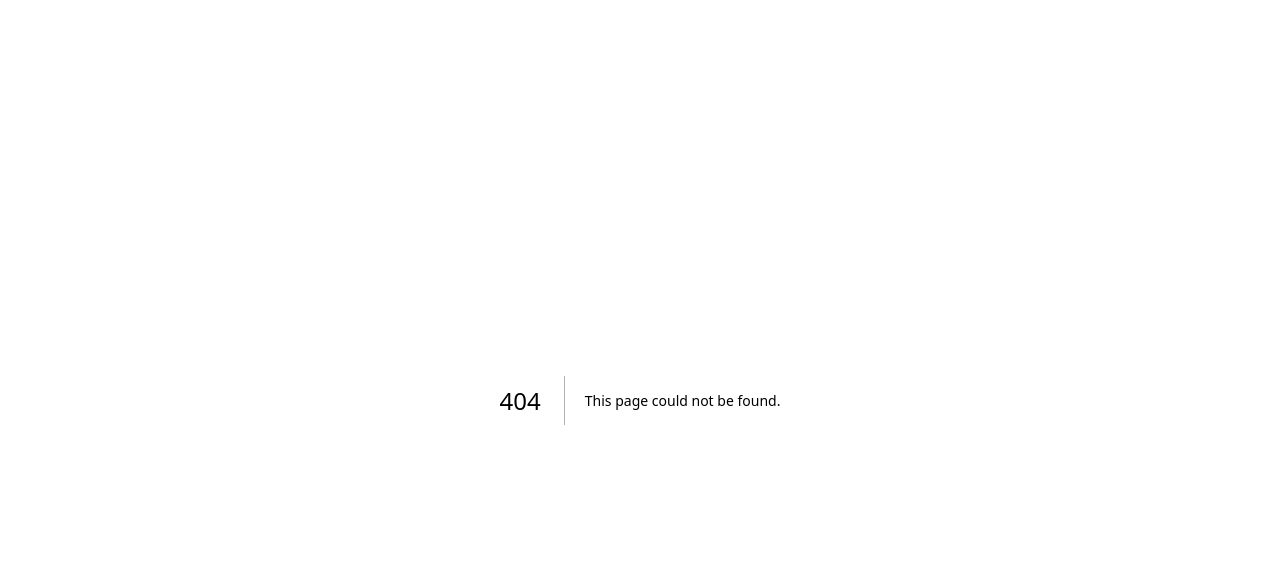
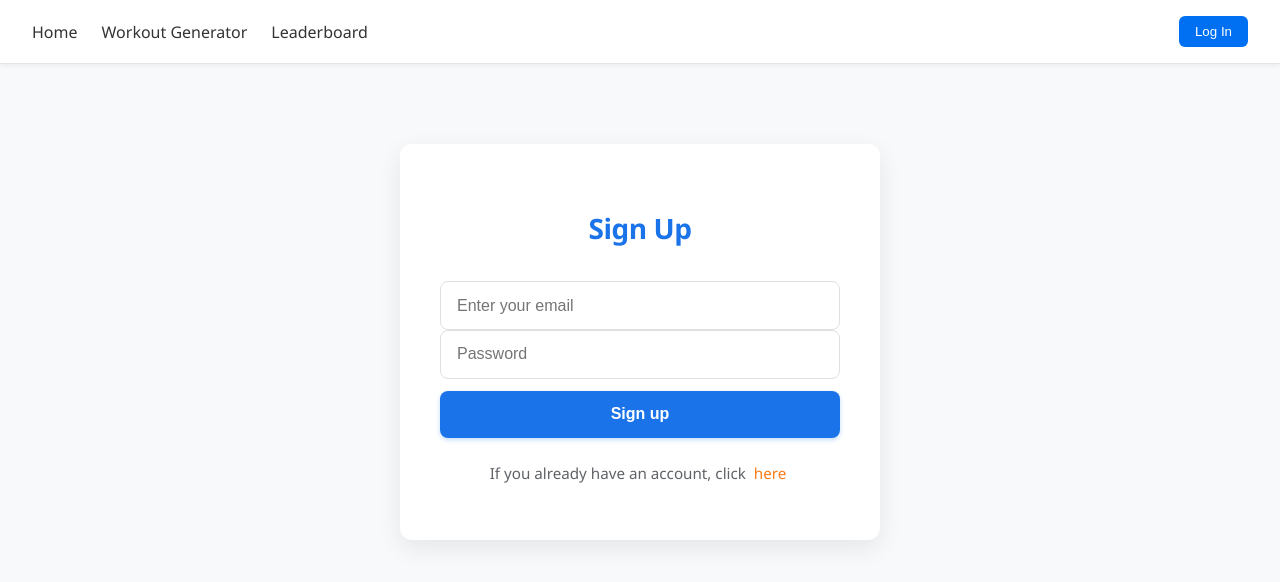
Before and after one commit to Aaru5h/FitLeague, a Next.js app: page /auth/signup in a window 1280 px wide. Before the commit this address had no page. Shown: the top 582 px of the page. Built offline with nearby package versions, Linux system fonts and the light colour scheme.

Commit message:
Added Login and Sign up pages

```diff
--- /dev/null
+++ b/src/app/auth/login/styles.css
@@ -0,0 +1,91 @@
+body {
+    background-color: #F8F9FA;
+    margin: 0;
+    font-family: 'Segoe UI', 'Roboto', 'Helvetica Neue', sans-serif;
+    color: #3C4043;
+    line-height: 1.5;
+  }
+
+  .login-container {
+    max-width: 400px;
+    margin: 5rem auto;
+    padding: 2.5rem;
+    background-color: white;
+    border-radius: 12px;
+    box-shadow: 0 8px 24px rgba(0, 0, 0, 0.08);
+  }
+
+  .login-heading {
+    text-align: center;
+    margin-bottom: 2rem;
+    font-size: 1.75rem;
+    font-weight: 600;
+    color: #1A73E8;
+    letter-spacing: -0.5px;
+  }
+
+
+  input {
+    width: 100%;
+    padding: 0.9rem 1rem;
+    background-color: #FFFFFF;
+    border: 1.5px solid #E0E0E0;
+    border-radius: 8px;
+    font-size: 1rem;
+    color: #3C4043;
+    transition: all 0.2s ease;
+    box-sizing: border-box;
+  }
+
+  input:focus {
+    outline: none;
+    border-color: #1A73E8;
+    background-color: #F8F9FA;
+    box-shadow: 0 0 0 3px rgba(26, 115, 232, 0.15);
+  }
+
+  .login-button {
+    width: 100%;
+    padding: 0.9rem;
+    margin-top: 0.75rem;
+    background-color: #1A73E8;
+    color: white;
+    border: none;
+    border-radius: 8px;
+    font-size: 1rem;
+    font-weight: 600;
+    cursor: pointer;
+    transition: all 0.2s ease;
+    box-shadow: 0 2px 4px rgba(26, 115, 232, 0.25);
+  }
+
+  .login-button:hover {
+    background-color: #1558b0;
+    transform: translateY(-1px);
+    box-shadow: 0 4px 8px rgba(26, 115, 232, 0.3);
+  }
+
+  .login-button:active {
+    transform: translateY(0);
+    box-shadow: 0 1px 2px rgba(26, 115, 232, 0.25);
+  }
+
+  .login-footer {
+    text-align: center;
+    margin-top: 1.5rem;
+    font-size: 0.95rem;
+    color: #5F6368;
+  }
+
+  .signup-link {
+    color: #FA7B17;
+    text-decoration: none;
+    font-weight: 500;
+    padding: 0.25rem;
+    transition: all 0.2s ease;
+  }
+
+  .signup-link:hover {
+    color: #D35400;
+    text-decoration: underline;
+  }
--- /dev/null
+++ b/src/app/auth/signup/page.js
@@ -0,0 +1,34 @@
+import React from 'react'
+import Link from 'next/link'
+import './styles.css'
+
+const Signup = () => {
+  return (
+    <div className="signup-container">
+      <h2 className="signup-heading">Sign Up</h2>
+
+      <input
+        type="email"
+        placeholder="Enter your email"
+        className="email-input"
+      />
+
+      <input
+        type="password"
+        placeholder="Password"
+        className="password-input"
+      />
+
+      <button className="signup-button">Sign up</button>
+
+      <p className="signup-footer">
+        If you already have an account, click{" "}
+        <Link href="login" className="login-link">
+          here
+        </Link>
+      </p>
+    </div>
+  )
+}
+
+export default Signup
--- /dev/null
+++ b/src/app/auth/signup/styles.css
@@ -0,0 +1,94 @@
+body {
+    background-color: #F8F9FA;
+    margin: 0;
+    font-family: 'Segoe UI', 'Roboto', 'Helvetica Neue', sans-serif;
+    color: #3C4043;
+    line-height: 1.5;
+  }
+
+  .signup-container {
+    max-width: 400px;
+    margin: 5rem auto;
+    padding: 2.5rem;
+    background-color: white;
+    border-radius: 12px;
+    box-shadow: 0 8px 24px rgba(0, 0, 0, 0.08);
+  }
+
+  .signup-heading {
+    text-align: center;
+    margin-bottom: 2rem;
+    font-size: 1.75rem;
+    font-weight: 600;
+    color: #1A73E8;
+    letter-spacing: -0.5px;
+  }
+
+  .form-group {
+    margin-bottom: 1.25rem;
+  }
+
+  input {
+    width: 100%;
+    padding: 0.9rem 1rem;
+    background-color: #FFFFFF;
+    border: 1.5px solid #E0E0E0;
+    border-radius: 8px;
+    font-size: 1rem;
+    color: #3C4043;
+    transition: all 0.2s ease;
+    box-sizing: border-box;
+  }
+
+  input:focus {
+    outline: none;
+    border-color: #1A73E8;
+    background-color: #F8F9FA;
+    box-shadow: 0 0 0 3px rgba(26, 115, 232, 0.15);
+  }
+
+  .signup-button {
+    width: 100%;
+    padding: 0.9rem;
+    margin-top: 0.75rem;
+    background-color: #1A73E8;
+    color: white;
+    border: none;
+    border-radius: 8px;
+    font-size: 1rem;
+    font-weight: 600;
+    cursor: pointer;
+    transition: all 0.2s ease;
+    box-shadow: 0 2px 4px rgba(26, 115, 232, 0.25);
+  }
+
+  .signup-button:hover {
+    background-color: #1558b0;
+    transform: translateY(-1px);
+    box-shadow: 0 4px 8px rgba(26, 115, 232, 0.3);
+  }
+
+  .signup-button:active {
+    transform: translateY(0);
+    box-shadow: 0 1px 2px rgba(26, 115, 232, 0.25);
+  }
+
+  .signup-footer {
+    text-align: center;
+    margin-top: 1.5rem;
+    font-size: 0.95rem;
+    color: #5F6368;
+  }
+
+  .login-link {
+    color: #FA7B17;
+    text-decoration: none;
+    font-weight: 500;
+    padding: 0.25rem;
+    transition: all 0.2s ease;
+  }
+
+  .login-link:hover {
+    color: #D35400;
+    text-decoration: underline;
+  }
--- a/src/app/layout.js
+++ b/src/app/layout.js
@@ -1,3 +1,4 @@
+import Navbar from '@/components/Navbar';
 import './globals.css'; // global styles or other imports if any
 
 export default function Layout({ children }) {
@@ -5,6 +6,7 @@ export default function Layout({ children }) {
     <html lang="en">
       <head />
       <body>
+        <Navbar />
         {/* Wrap the children (the content of the page) */}
         {children}
       </body>
--- /dev/null
+++ b/src/components/Navbar.jsx
@@ -0,0 +1,25 @@
+'use client'
+import Link from 'next/link'
+import React, { useState } from 'react'
+import styles from './Navbar.module.css'
+
+const Navbar = () => {
+  const [login, setLogin] = useState(false)
+
+  return (
+    <div className={styles.navbar}>
+      <div className={styles.navLinks}>
+        <Link href="/">Home</Link>
+        <Link href="/workout">Workout Generator</Link>
+        <Link href="/leaderboard">Leaderboard</Link>
+      </div>
+      <Link href='/auth/login'>
+        <button className={styles.authButton}>
+          {login ? 'Log Out' : 'Log In'}
+        </button>
+      </Link>
+    </div>
+  )
+}
+
+export default Navbar
--- /dev/null
+++ b/src/components/Navbar.module.css
@@ -0,0 +1,40 @@
+.navbar {
+    display: flex;
+    justify-content: space-between;
+    align-items: center;
+    background-color: #ffffff;
+    padding: 1rem 2rem;
+    border-bottom: 1px solid #e5e5e5;
+    box-shadow: 0 2px 4px rgba(0, 0, 0, 0.05);
+  }
+
+  .navLinks {
+    display: flex;
+    gap: 1.5rem;
+  }
+
+  .navLinks a {
+    text-decoration: none;
+    color: #333;
+    font-weight: 500;
+    transition: color 0.3s ease;
+  }
+
+  .navLinks a:hover {
+    color: #0070f3;
+  }
+
+  .authButton {
+    padding: 0.5rem 1rem;
+    background-color: #0070f3;
+    color: white;
+    border: none;
+    border-radius: 6px;
+    font-weight: 500;
+    cursor: pointer;
+    transition: background-color 0.3s ease;
+  }
+
+  .authButton:hover {
+    background-color: #0059c1;
+  }
```
Also changed, not shown: src/app/auth/login/page.js (added, +32 -0 lines), src/app/leaderboard/page.js (added, +9 -0 lines), src/app/page.js (+2 -5 lines), src/app/workout/page.js (added, +9 -0 lines).
